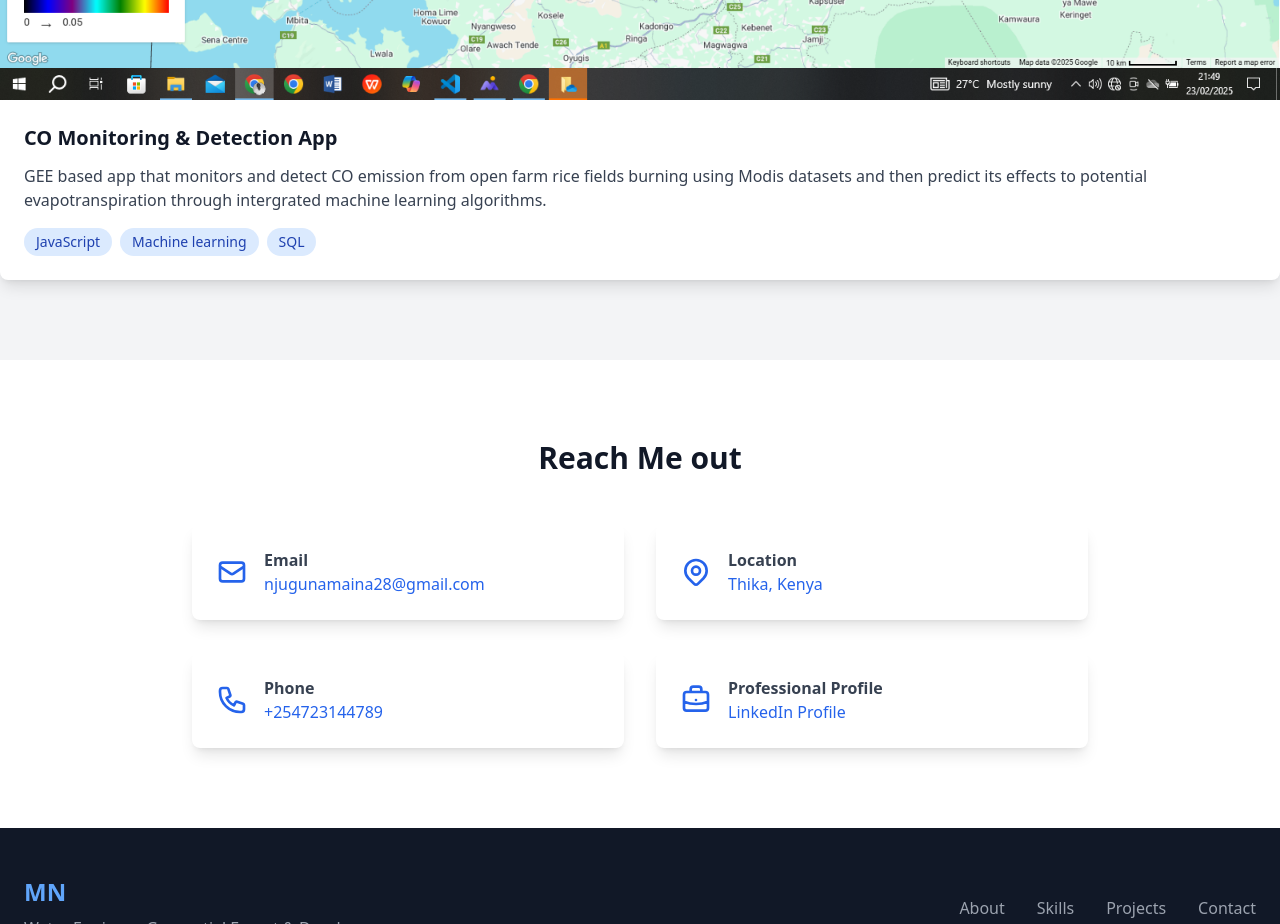
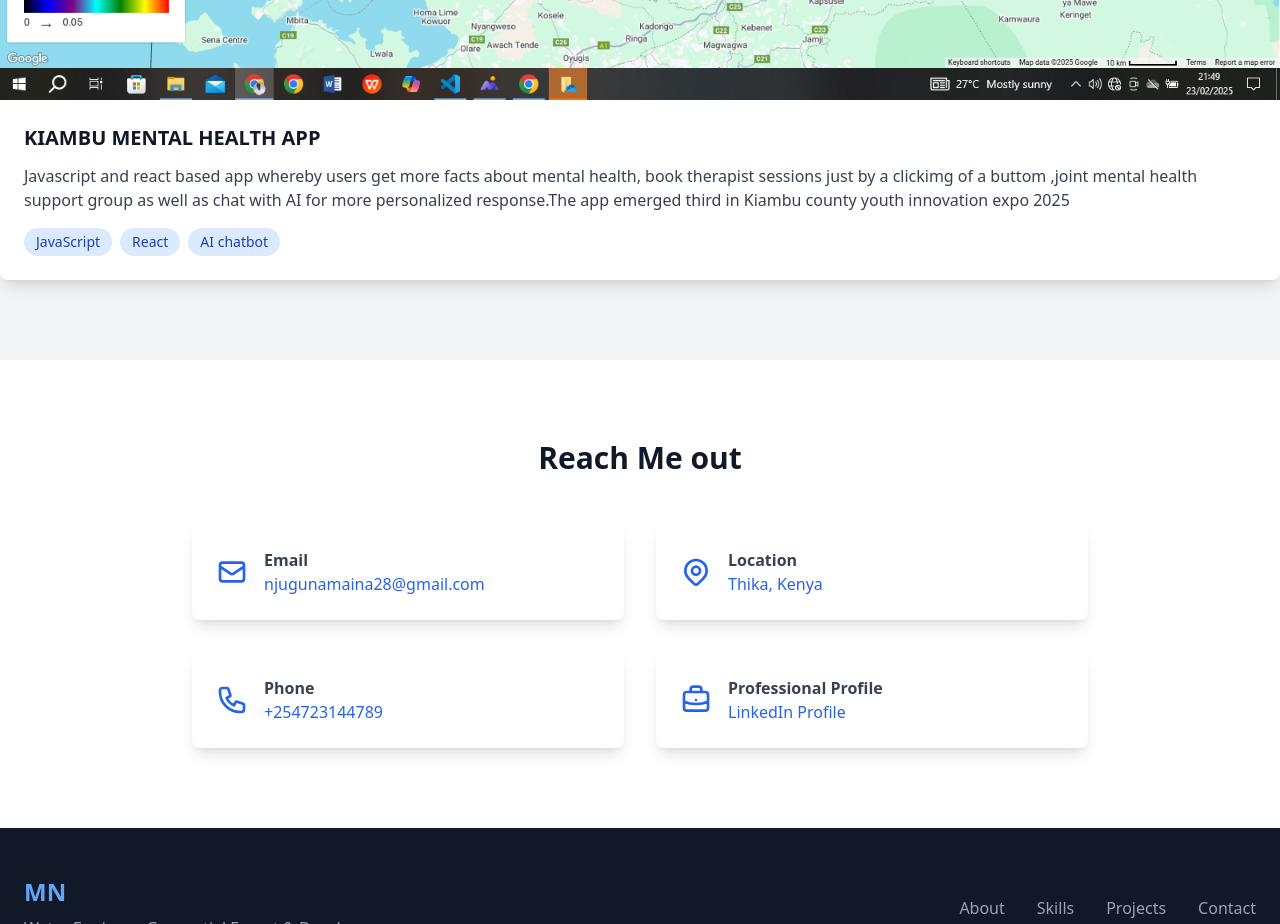
Before and after one commit to Smainanjuguna/Maina_dev, a plain HTML site: page index.html in a window 1280 px wide. Shown: the part 4880-5804 px from the top of the page. Drawn offline with Linux system fonts and the light colour scheme.

Commit message:
Update index.html

```diff
--- a/index.html
+++ b/index.html
@@ -375,12 +375,12 @@
       <div class="bg-white dark:bg-gray-700 rounded-lg overflow-hidden shadow-lg transform hover:scale-105 transition-transform">
           <img src="CO monitoring.png">
           <div class="p-6">
-            <h3 class="text-xl font-semibold mb-3 text-gray-900 dark:text-white">CO Monitoring & Detection App</h3>
-            <p class="text-gray-700 dark:text-gray-300 mb-4">GEE based app that monitors and detect CO emission from open farm rice fields burning using Modis datasets and then predict its effects to potential evapotranspiration through intergrated machine learning algorithms.</p>
+            <h3 class="text-xl font-semibold mb-3 text-gray-900 dark:text-white">KIAMBU MENTAL HEALTH APP</h3>
+            <p class="text-gray-700 dark:text-gray-300 mb-4">Javascript and react based app whereby users get more facts about mental health, book therapist sessions just by a clickimg of a buttom ,joint mental health support group as well as chat with AI for more personalized response.The app emerged third in Kiambu county youth innovation expo 2025</p>
             <div class="flex flex-wrap gap-2">
               <span class="px-3 py-1 bg-blue-100 text-blue-800 dark:bg-blue-900 dark:text-blue-200 rounded-full text-sm">JavaScript</span>
-              <span class="px-3 py-1 bg-blue-100 text-blue-800 dark:bg-blue-900 dark:text-blue-200 rounded-full text-sm">Machine learning</span>
-              <span class="px-3 py-1 bg-blue-100 text-blue-800 dark:bg-blue-900 dark:text-blue-200 rounded-full text-sm">SQL</span>
+              <span class="px-3 py-1 bg-blue-100 text-blue-800 dark:bg-blue-900 dark:text-blue-200 rounded-full text-sm">React</span>
+              <span class="px-3 py-1 bg-blue-100 text-blue-800 dark:bg-blue-900 dark:text-blue-200 rounded-full text-sm">AI chatbot</span>
             </div>
           </div>
         </div>
```
